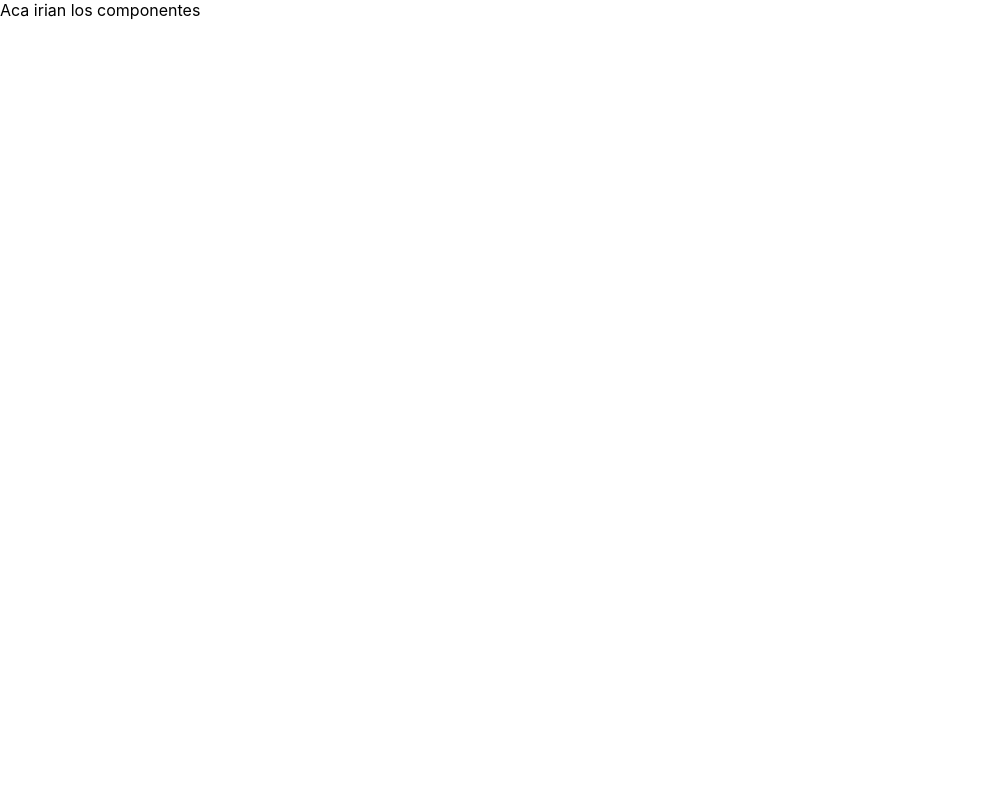
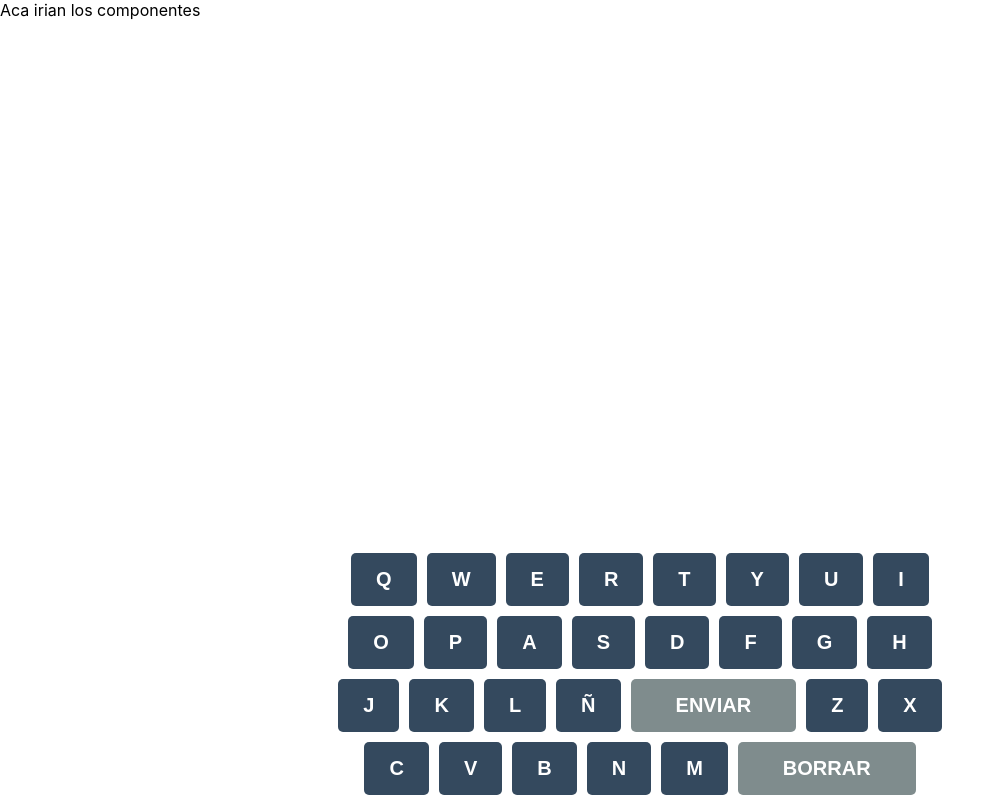
Before and after one commit to GiovanniSia/Wordle-Clon, a React (Create React App) app: page / in a window 1280 px wide. Shown: the whole page, without its empty margins (0-1005 px from the left). Built offline with nearby package versions, Linux system fonts and the light colour scheme.

Commit message:
Creo teclado virtual sin botones fisico

```diff
--- a/src/App.js
+++ b/src/App.js
@@ -1,9 +1,11 @@
-import './App.css';
+import "./App.css";
+import TecladoVirtual from "./components/TecladoVirtual";
 
 function App() {
   return (
     <div className="App">
       Aca irian los componentes
+      <TecladoVirtual />
     </div>
   );
 }
--- /dev/null
+++ b/src/components/TecladoVirtual.js
@@ -0,0 +1,22 @@
+import React from "react";
+import "../css/TecladoVirtual.css";
+
+const letras = ['Q','W','E','R','T','Y','U','I','O','P','A','S', 'D','F','G','H','J','K','L','Ñ','ENVIAR','Z','X','C','V','B','N','M',"BORRAR"];
+
+const TecladoVirtual = () => {
+  const presionarTecla = letra => {
+    console.log(letra);
+  };
+  return (
+    <div className="tecladoVirtual">
+      {letras.map(letra => (
+
+        <button className={ letra.length > 1 ? "tecla-larga":"tecla"} onClick={() => presionarTecla(letra)}>
+            {letra}
+          </button>
+        ))}
+    </div>
+  );
+}
+
+export default TecladoVirtual;
--- /dev/null
+++ b/src/css/TecladoVirtual.css
@@ -0,0 +1,48 @@
+.tecladoVirtual {
+  /* Estilos para tamaño normal de pantalla */
+    position: absolute;
+      bottom: 0;
+      left: 50%;
+      transform: translateX(-50%);
+      display: flex;
+      flex-wrap: wrap;
+      justify-content: center;
+}
+.tecla,.tecla-larga {
+  margin: 5px;
+  padding: 15px 25px;
+  font-size: 20px;
+  font-weight: bold;
+  border: none;
+  border-radius: 5px;
+  background-color: #7f8c8d;
+  color: white;
+  cursor: pointer;
+}
+
+.tecla,.tecla-larga:active {
+  background-color: #34495e;
+}
+
+.tecla,.tecla-larga:focus {
+  outline: none;
+}
+
+.tecla-larga{
+  padding: 15px 45px;
+
+}
+
+@media only screen and (max-width: 768px) {
+  .tecladoVirtual {
+    /* Estilos para pantallas pequeñas */
+    width: 80%;
+    height: 40%;
+  }
+
+  .tecla {
+    /* Estilos para pantallas pequeñas */
+    width: 40px;
+    height: 40px;
+  }
+}
```
